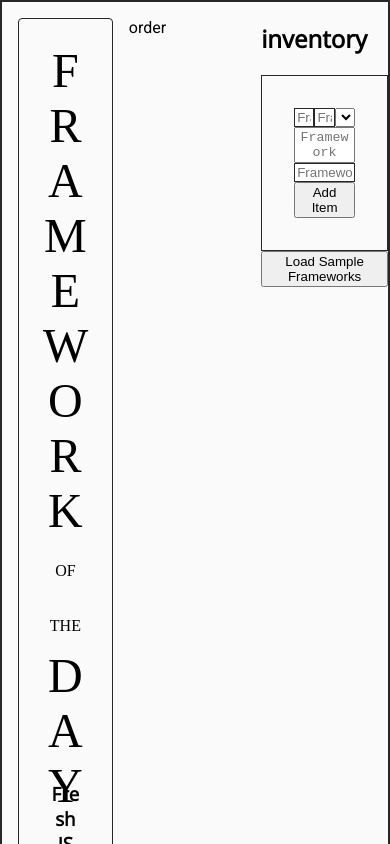
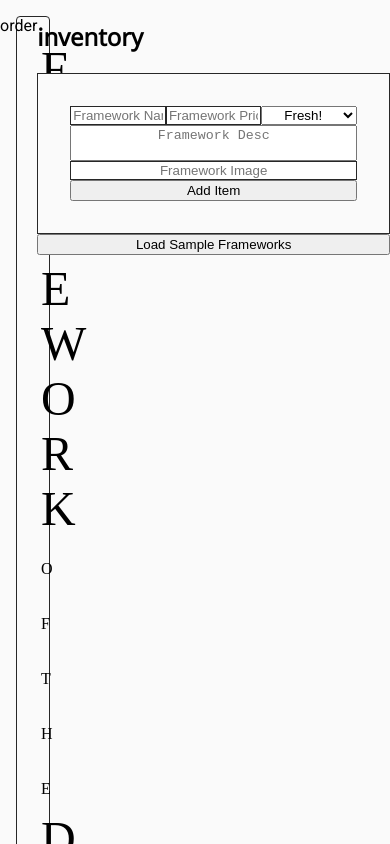
Before and after one commit to spences10/framework-of-the-day, a Next.js app: page / in a window 390 px wide. Shown: the top 844 px of the page. Built offline with nearby package versions, Linux system fonts and the light colour scheme; a web font is replaced by a local one.

Commit message:
add media queries

```diff
--- a/components/App.js
+++ b/components/App.js
@@ -18,7 +18,31 @@ const FrameworkOfTheDay = styled.div`
   grid-template-areas: 'h h h h o o o o i i i i';
 
   background: ${props => props.theme.white};
-  border: 2px solid ${props => props.theme.black};
+  ${media.giant`
+    grid-template-columns: repeat(12, 1fr);
+    grid-template-rows: auto;
+    grid-template-areas: 'h h h h o o o o i i i i';
+  `};
+  ${media.desktop`
+    grid-template-columns: repeat(12, 1fr);
+    grid-template-rows: auto;
+    grid-template-areas: 'h h h h o o o o i i i i';
+  `};
+  ${media.tablet`
+    grid-template-columns: repeat(6, 1fr);
+    grid-template-rows: auto;
+    grid-template-areas:
+    'h h h h o o o o'
+    'i i i i';
+  `};
+  ${media.phone`
+    grid-template-columns: repeat(3, 1fr);
+    grid-template-rows: auto;
+    grid-template-areas:
+      'h h h h'
+      'o o o o'
+      'i i i i';
+  `};
 `
 
 const Menu = styled.div`
```
